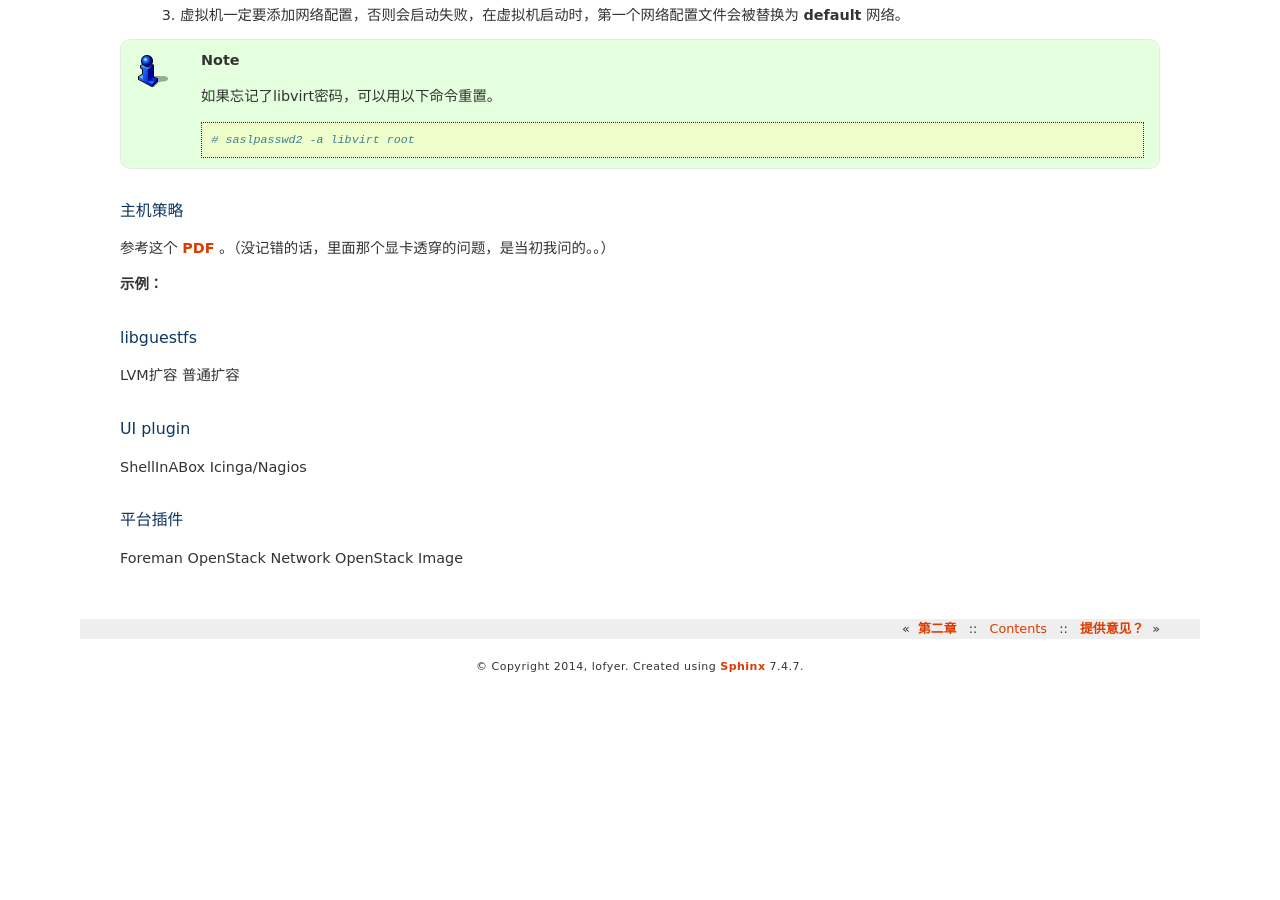
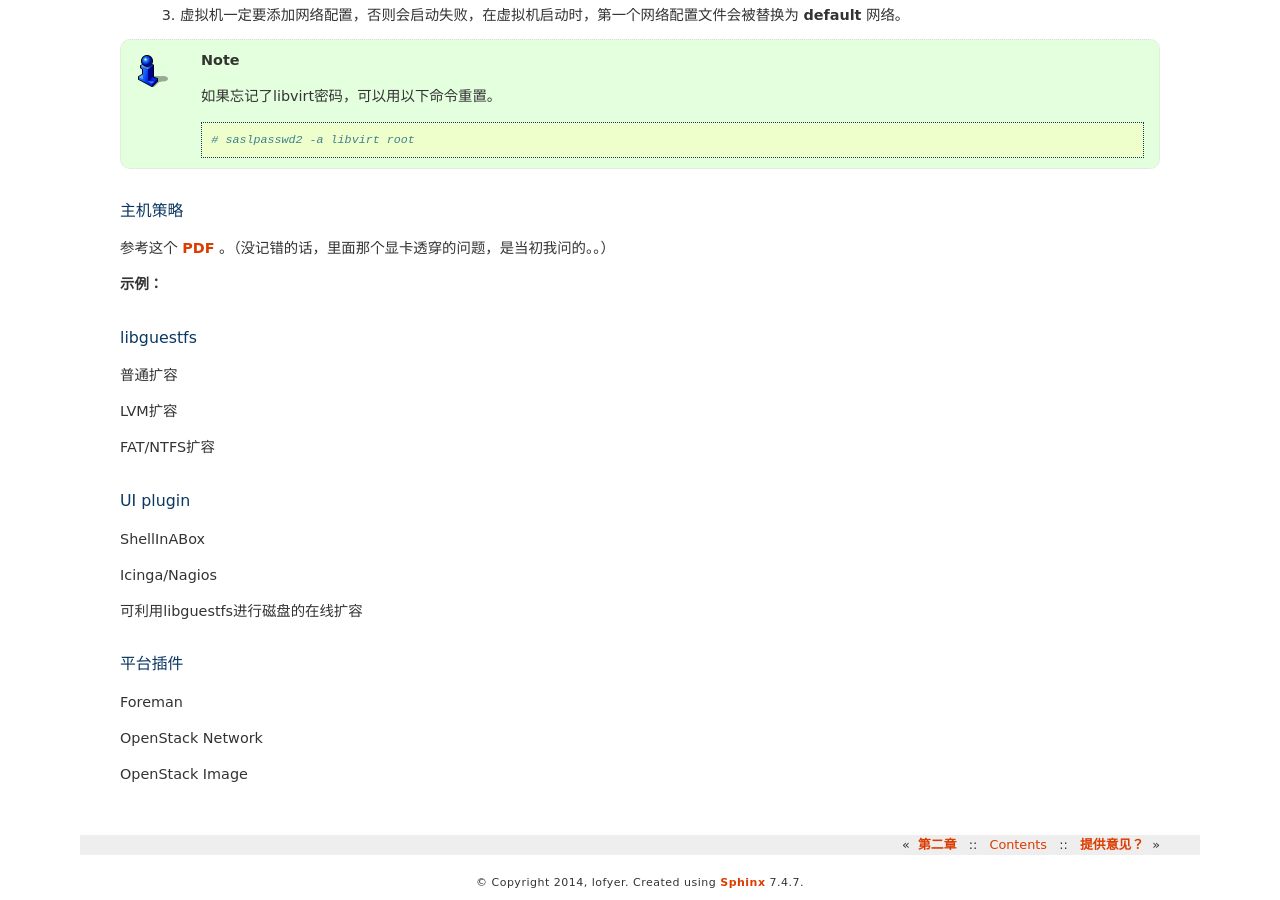
Before and after one commit to lofyer/InTheCloud, a Sphinx documentation site: the page built from source/posts/ch03.rst, in a window 1280 px wide and 900 px high, scrolled down 13768 px. Built offline with Sphinx 7.4.7, drawn with Linux system fonts in a browser that asks for light colours; formulas are drawn with MathJax 3; before the commit the page ends 14452 px from its top, so only the background shows below that.

Commit message:
调整间距

```diff
--- a/source/posts/ch03.rst
+++ b/source/posts/ch03.rst
@@ -693,18 +693,26 @@ ovirt-shell则是全部使用Restful API写成的shell，通过它可以完成
 libguestfs
 ~~~~~~~~~~~
 
+普通扩容
+
 LVM扩容
-普通扩容
+
+FAT/NTFS扩容
 
 UI plugin
 ~~~~~~~~~~~~~~~~~
 
 ShellInABox
+
 Icinga/Nagios
+
+可利用libguestfs进行磁盘的在线扩容
 
 平台插件
 ~~~~~~~~~~~~~~~~~
 
 Foreman
+
 OpenStack Network
+
 OpenStack Image
```
